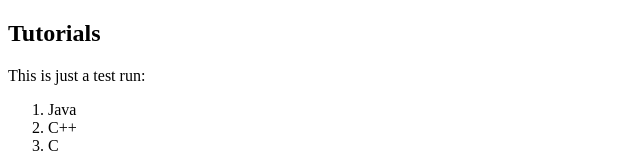
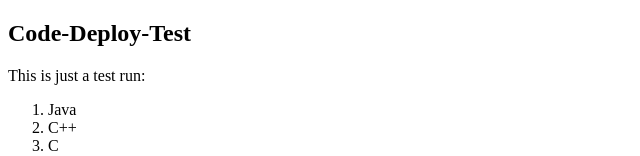
Before and after one commit to Aswinsnair008/code_deploy_test-, a plain HTML site: page index.html in a window 1280 px wide. Shown: the top 156 px of the page, without its empty margins (0-640 px from the left). Drawn offline with Linux system fonts and the light colour scheme.

Commit message:
Update index.html

```diff
--- a/index.html
+++ b/index.html
@@ -4,7 +4,7 @@
 <meta name="description" content="This is just a test">
 </head>
 <body>
-<h2>Tutorials</h2>
+<h2>Code-Deploy-Test</h2>
 <p>This is just a test run:</p>
 <ol>
    <li>Java</li>
```
